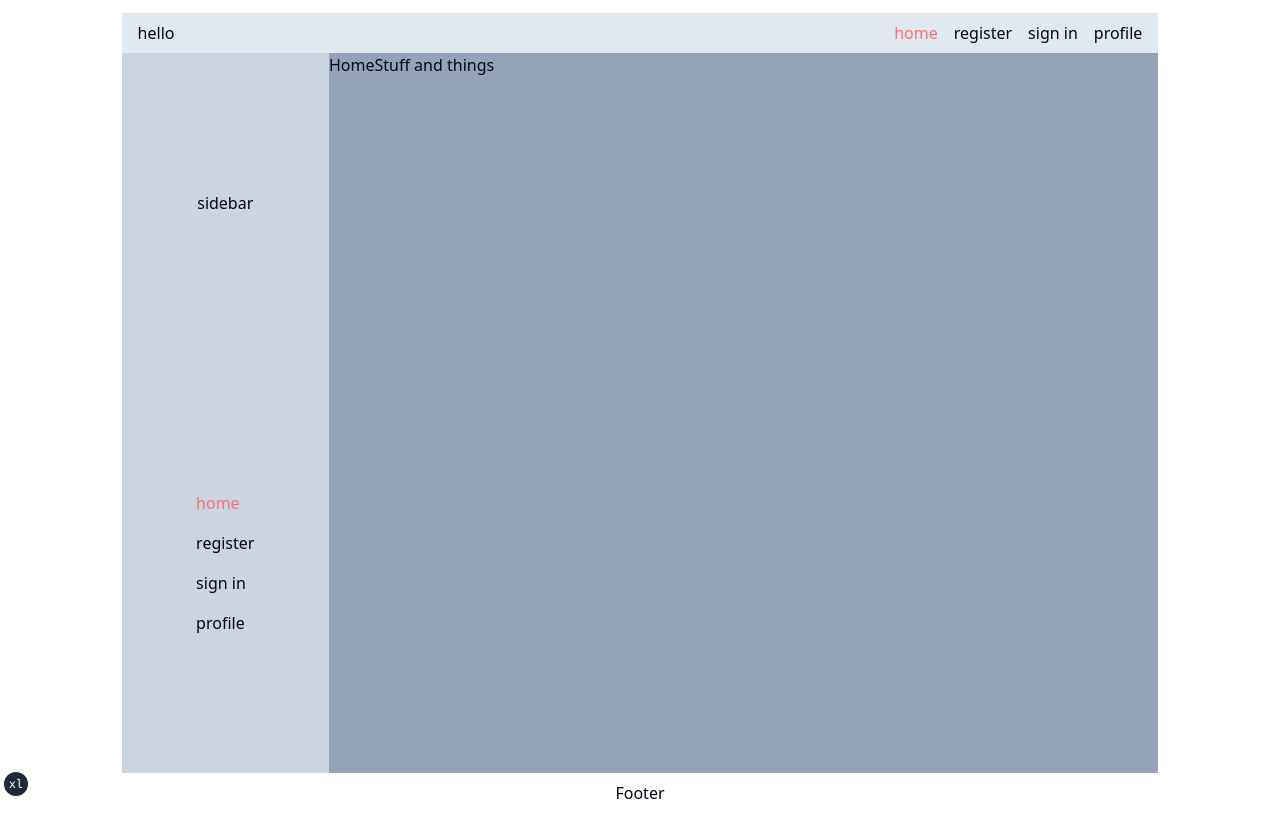
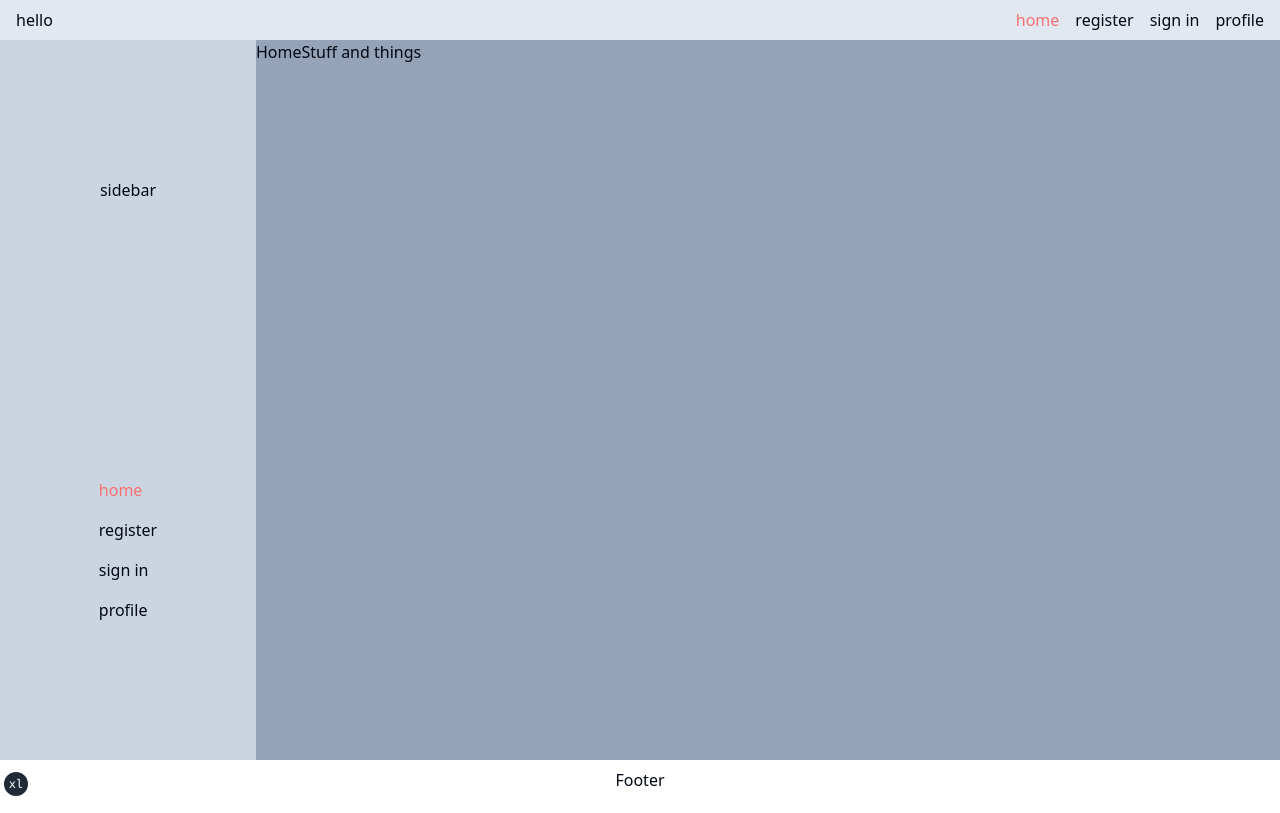
Before and after one commit to nixowl/super-party, a React (Vite) app in the folder frontend/: page / in a window 1280 px wide. Built offline with nearby package versions, Linux system fonts and the light colour scheme.

Commit message:
remove max width

```diff
--- a/frontend/src/index.css
+++ b/frontend/src/index.css
@@ -6,8 +6,6 @@ body,
 html,
 :root {
   height: 100%;
-  margin: 0.4rem auto;
-  width: 90%;
 }
 
  #root,
```
